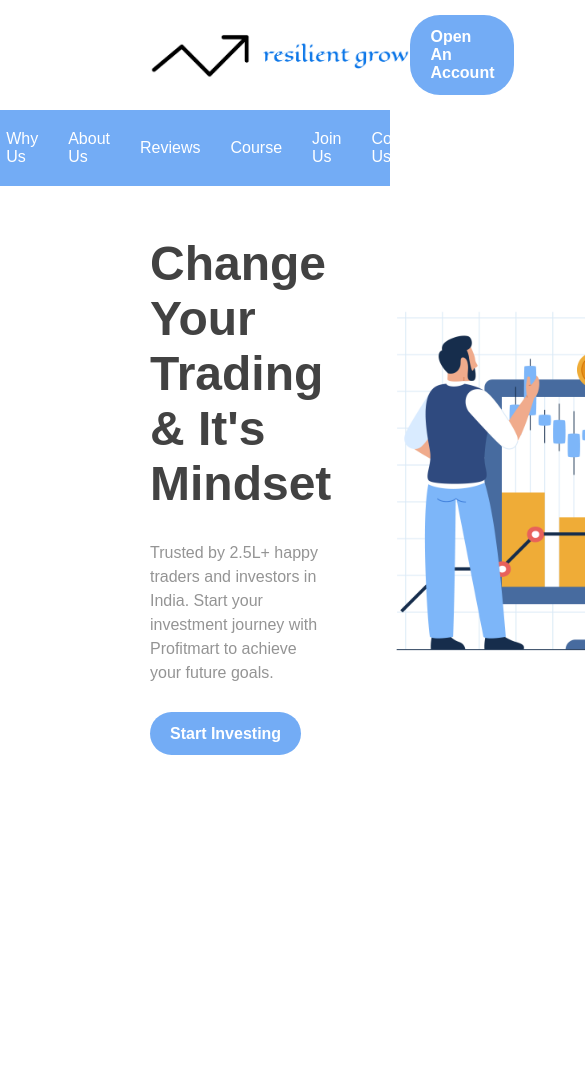
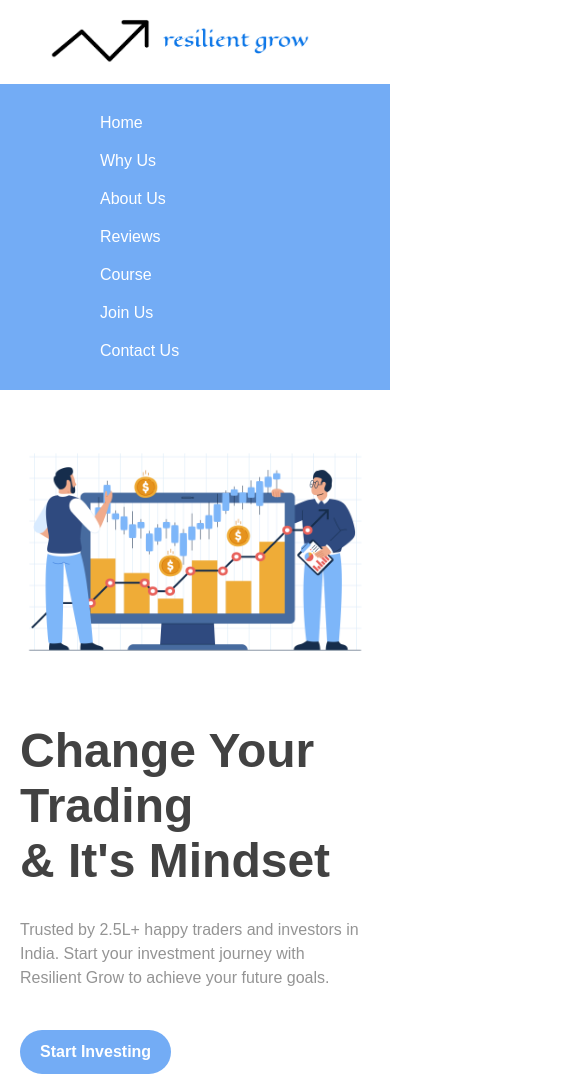
Before and after one commit to Danish-Code-Base/Resilient-Grow, a plain HTML site: page index.html in a window 390 px wide. Shown: the top 1074 px of the page, 585 px wide, since content can reach past the window. Before the commit the page ends 844 px from the top, so only its background shows below. Drawn offline with Linux system fonts and the light colour scheme.

Commit message:
Add files via upload

```diff
--- a/index.html
+++ b/index.html
@@ -26,16 +26,16 @@
             <a href="">Contact Us</a>
         </div>
     </header>
-    <div class="container">
+    <div class="container flex">
         <div class="hero-section flex">
-            <div class="left">
+            <div class="left flex">
                 <h1>Change your trading</h1>
                 <h1>& it's mindset</h1>
-                <p>Trusted by 2.5L+ happy traders and investors in India. Start your investment journey with Profitmart
+                <p>Trusted by 2.5L+ happy traders and investors in India. Start your investment journey with Resilient Grow
                     to achieve your future goals.</p>
                 <a href="">start investing</a>
             </div>
-            <div class="right">
+            <div class="right flex">
                 <img src="./images/6240060.jpg" alt="">
             </div>
         </div>
--- a/style.css
+++ b/style.css
@@ -19,10 +19,6 @@ a {
 .flex {
     display: flex;
     align-items: center;
-}
-
-.container {
-    margin: 0 15rem;
 }
 
 /*header CSS */
@@ -63,21 +59,30 @@ header {
 
 /* hero section CSS */
 
-.hero-section{
-    margin-top: 5rem;
+.container {
+    margin: 0 15rem;
+    align-items: flex-end;
+    min-height: 60rem;
 }
 
-.left{
-    margin-right: 5rem;
+.hero-section {
+    /* margin-top: 5rem; */
 }
 
-.left h1{
+.left {
+    width: 50%;
+    margin-right: 5rem;
+    flex-direction: column;
+    align-items: flex-start;
+}
+
+.left h1 {
     font-size: 4.8rem;
     text-transform: capitalize;
     color: #424242;
 }
 
-.left p{
+.left p {
     font-size: 1.6rem;
     color: #949494;
     margin-top: 3rem;
@@ -85,7 +90,7 @@ header {
     line-height: 2.4rem;
 }
 
-.left>a{
+.left>a {
     text-transform: capitalize;
     background-color: #73acf5;
     color: #ffffff;
@@ -95,6 +100,104 @@ header {
     font-weight: bold;
 }
 
-.right>img{
-    width: 60rem;
+.right {
+    width: 50%;
 }
+
+.right>img {
+    /* width: 60rem; */
+    width: 55.7rem;
+}
+
+@media (max-width: 1114px) {
+
+    .container {
+        margin: 0 10rem;
+        padding-top: 5rem;
+    }
+
+    .hero-section {
+        flex-direction: column;
+        align-items: center;
+    }
+
+    .left {
+        order: 2;
+        margin-top: 50px;
+        margin-left: 50px;
+    }
+
+    .left,
+    .right {
+        width: 80%;
+    }
+
+    .right>img {
+        width: 100%;
+    }
+}
+
+@media (max-width: 1000px) {
+    .container {
+        margin: 0 10rem;
+    }
+
+    .top-nav {
+        padding: 1.5rem 10rem;
+    }
+
+    .nav-links {
+        display: block;
+        padding-left: 10rem;
+    }
+
+    .nav-links>a {
+        display: block;
+        padding: 1rem 0;
+    }
+}
+
+@media (max-width: 768px) {
+    .top-nav {
+        padding: 1.5rem 5rem;
+    }
+
+    .container {
+        margin: 0 7rem;
+    }
+
+    .left,
+    .right {
+        width: 100%;
+    }
+}
+
+@media (max-width: 600px) {
+    .container {
+        margin: 0 5rem;
+    }
+
+    .top-nav{
+        display: block;
+    }
+
+    .dematAc {
+        display: none;
+    }
+}
+
+@media (max-width: 425px) {
+    .container {
+        margin: 0 2rem;
+    }
+}
+
+@media (max-width: 375px) {
+    .top-nav {
+        padding: 1.5rem 0;
+    }
+
+    .nav-links {
+        padding-left: 2rem;
+    }
+}
```
